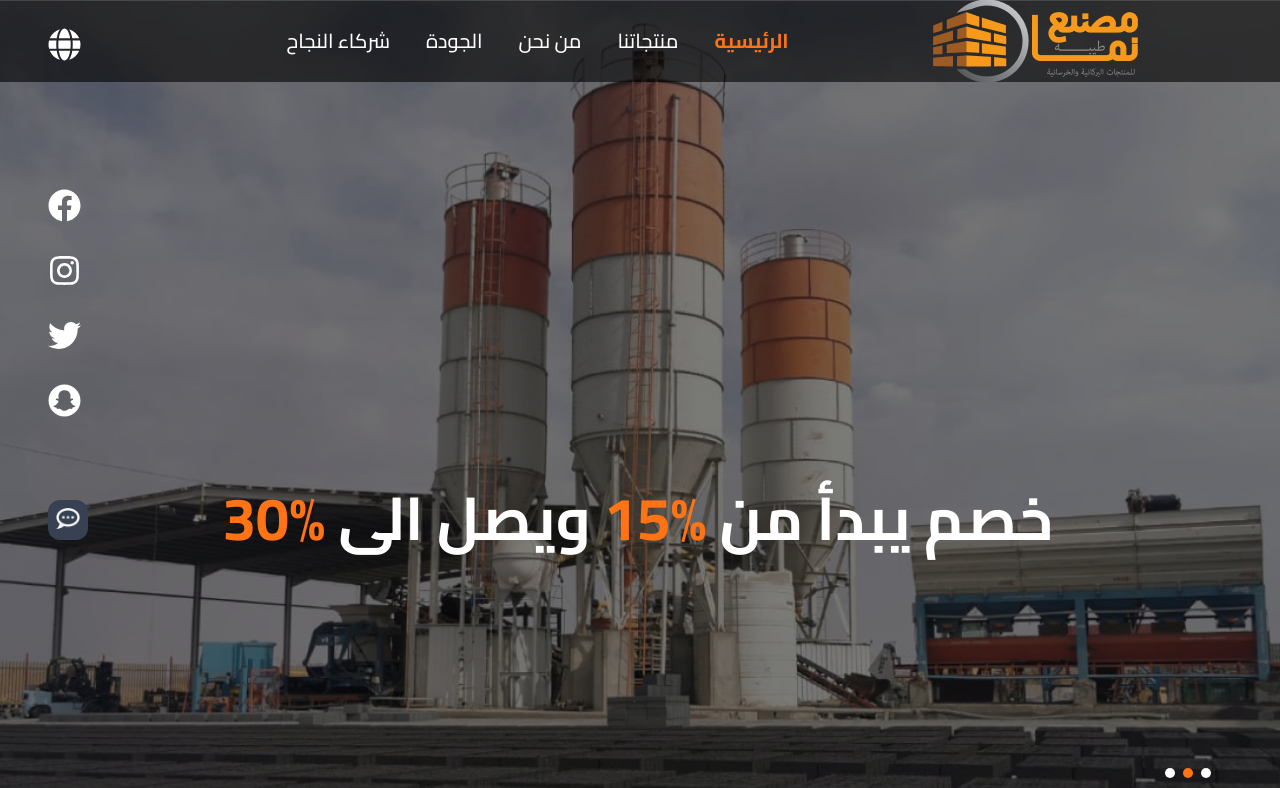
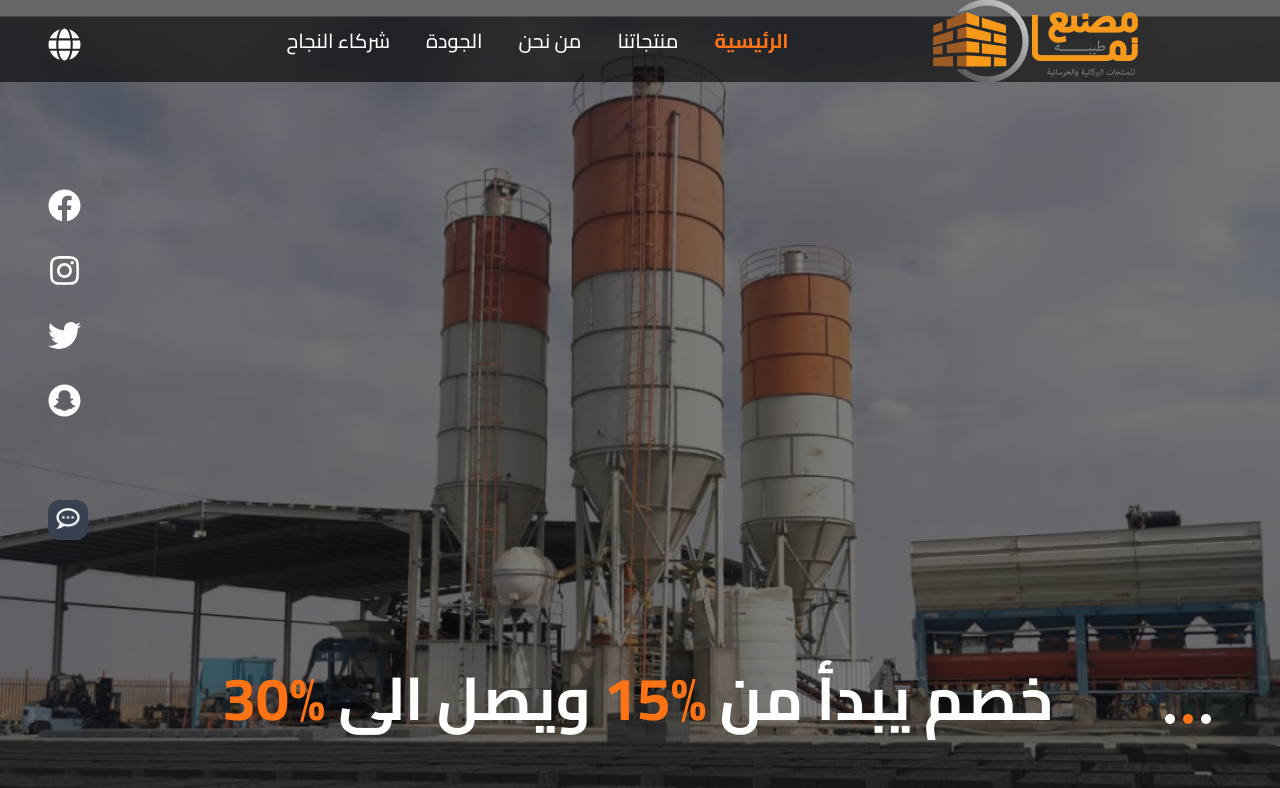
Before and after one commit to abdallamfathy/nama-project, a React (Vite) app: page / in a window 1280 px wide. Shown: the top 788 px of the page. Built offline with nearby package versions, Linux system fonts and the light colour scheme.

Commit message:
EDIT SLIDER

```diff
--- a/src/components/Slider.jsx
+++ b/src/components/Slider.jsx
@@ -19,7 +19,7 @@ import img3 from "../assets/img3.png";
 const Slider = () => {
   return (
     <div className="h-[103vh]  -ml-1">
-      <h1 className="text-white z-40 top-[420px] relative text-center  text-6xl font-bold">
+      <h1 className="text-white z-40 top-[600px] relative text-center  text-6xl font-bold">
         خصم يبدأ من <span className="text-[#FF7315]">%15</span> ويصل الى{" "}
         <span className="text-[#FF7315]">%30</span>
       </h1>
@@ -40,7 +40,7 @@ const Slider = () => {
         effect={"fade"}
         speed={2500}
         autoplay={{ delay: 1500, disableOnInteraction: false }}
-        className="mySwiper -mt-32 "
+        className="mySwiper -mt-28 "
         style={{
           "--swiper-pagination-color": "#FF7315",
           "--swiper-pagination-bullet-inactive-color": "#fff",
--- a/src/index.css
+++ b/src/index.css
@@ -62,7 +62,7 @@ button:focus {
   .swiper-pagination {
 
      left: 550px !important;
-     bottom: 40px !important;
+     bottom: 110px !important;
 
 }
 
```
